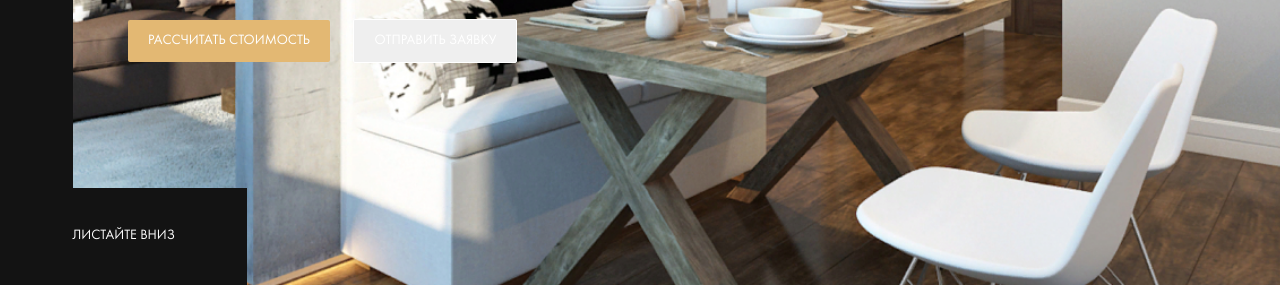
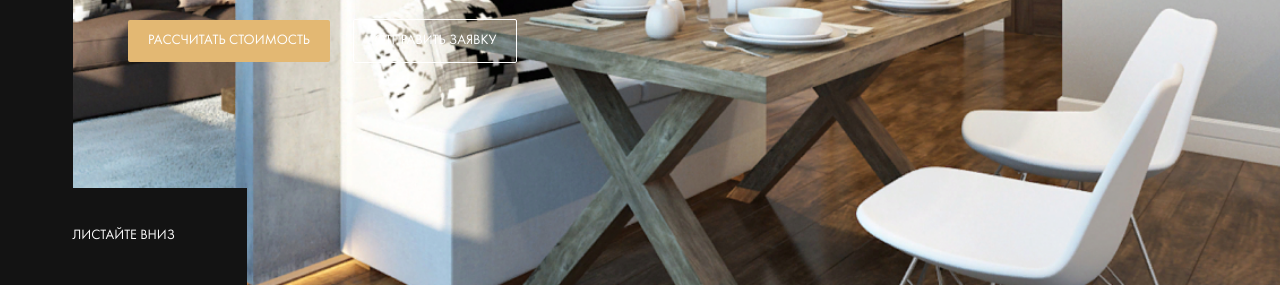
Before and after one commit to AshAlmert/Rostov, a website: page index.html in a window 1280 px wide. Shown: the part 515-800 px from the top of the page. Drawn offline with Linux system fonts and the light colour scheme; files whose address does not match are found by name.

Commit message:
fix: fixed _interface.sass

```diff
--- a/sass/_interface.sass
+++ b/sass/_interface.sass
@@ -8,5 +8,5 @@
         color: $light
     &--outline
         border: 1px solid $light
-        background-color: transperent
+        background-color: transparent
         color: $light
```
Also changed, not shown: css/style.css.
